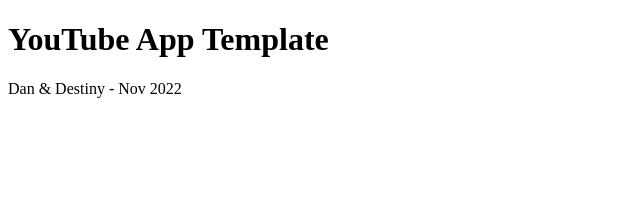
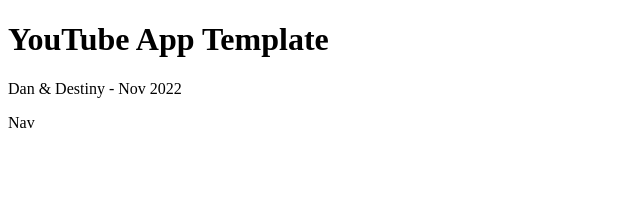
Before and after one commit to DestinyJoyner/YouTube-Project-Collab, a React (Create React App) app: page / in a window 1280 px wide. Shown: the top 204 px of the page, without its empty margins (0-640 px from the left). Built offline with nearby package versions, Linux system fonts and the light colour scheme; the HTML template or start-up script is replaced by a standard one.

Commit message:
test nav component

```diff
--- a/src/App.js
+++ b/src/App.js
@@ -1,4 +1,5 @@
 import Footer from "./Footer"
+import Nav from "./Nav";
 import './App.css';
 
 function App() {
@@ -6,6 +7,7 @@
     <div className="App">
       <h1>YouTube App Template</h1>
       <Footer />
+      <Nav />
     </div>
   );
 }
--- /dev/null
+++ b/src/Nav.js
@@ -0,0 +1,11 @@
+import React from 'react';
+
+function Nav(props) {
+    return (
+        <div>
+            Nav
+        </div>
+    );
+}
+
+export default Nav;
```
